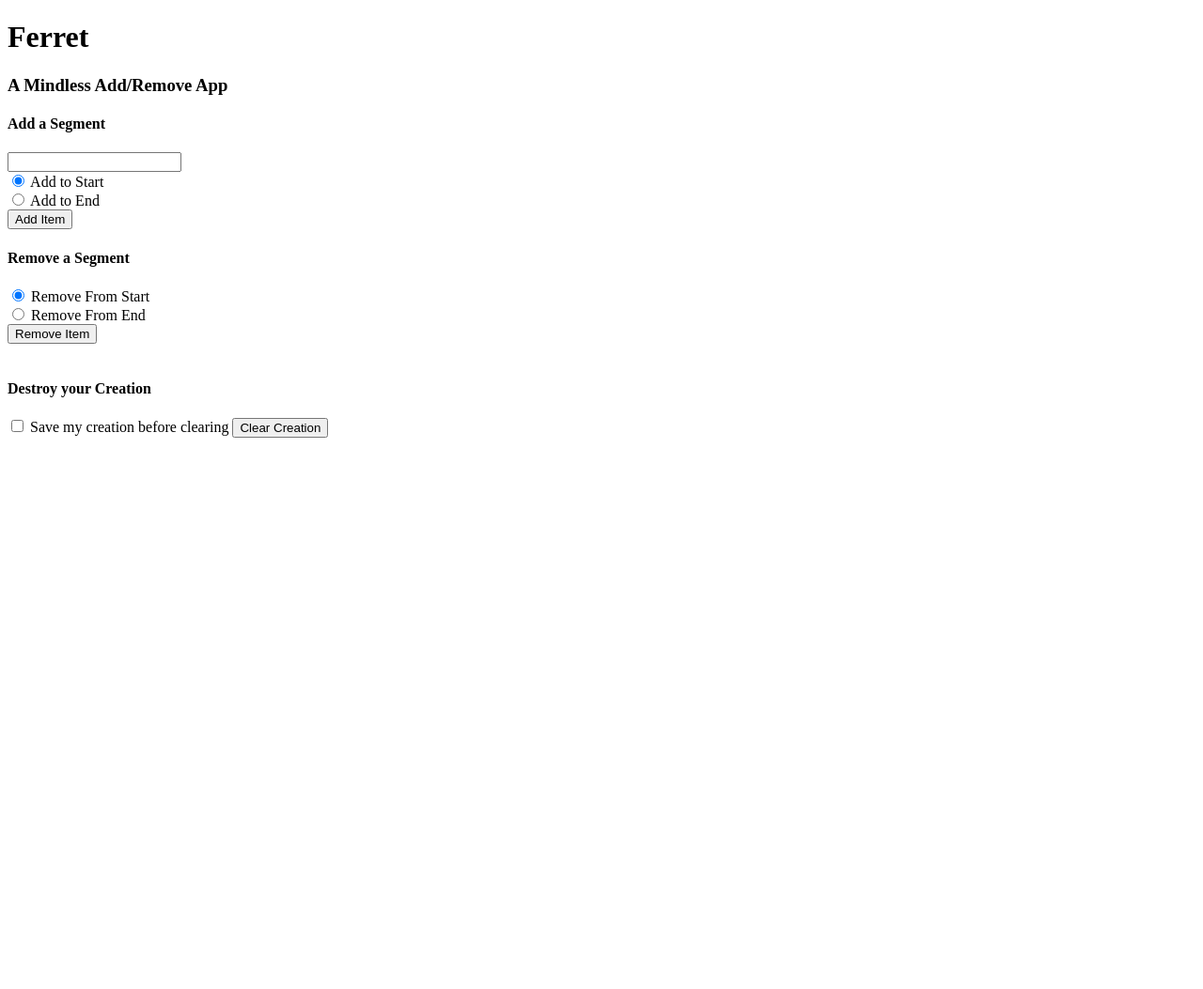
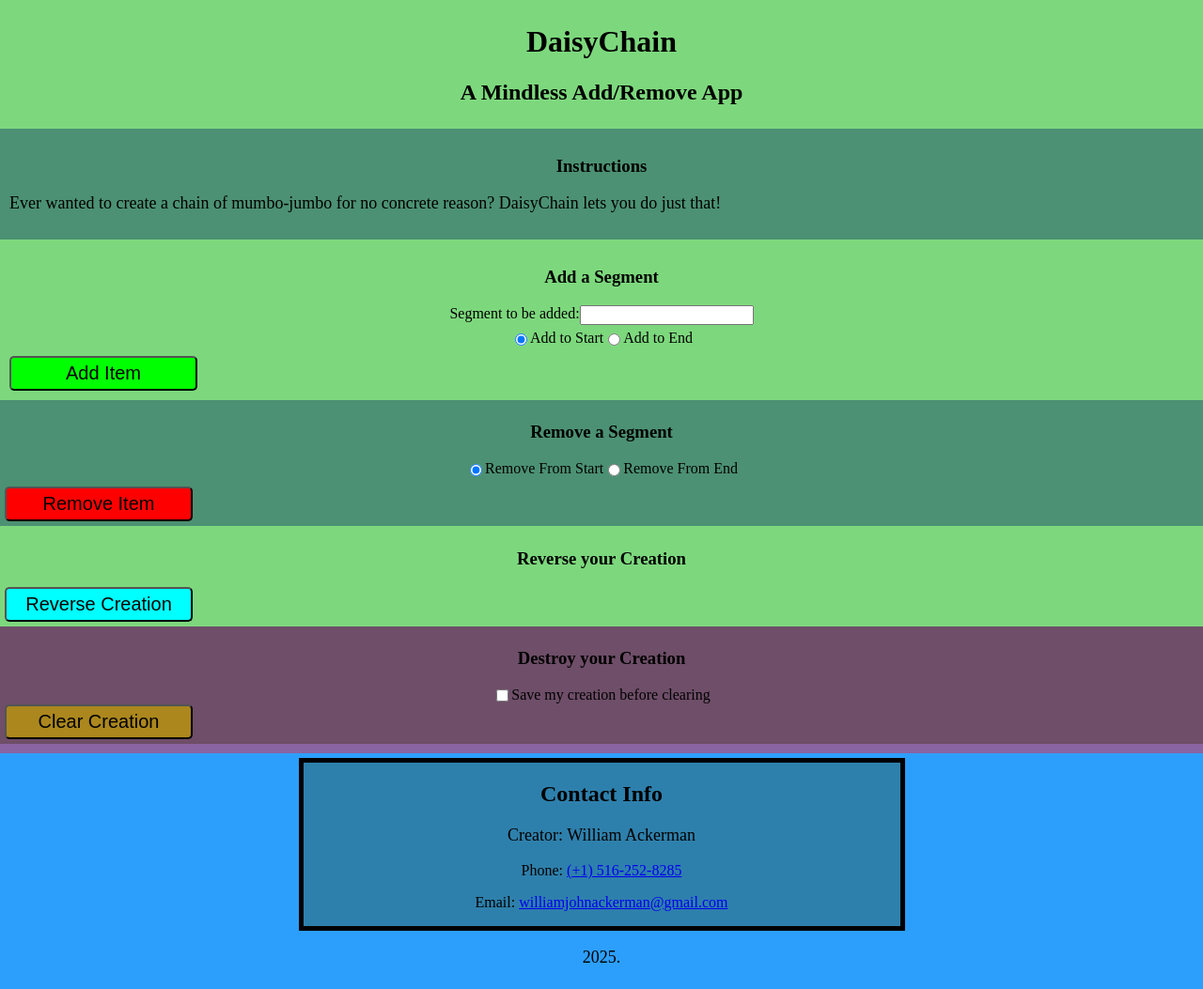
Before and after one commit to WilliamAckerman/DaisyChain, a plain HTML site: page index.html in a window 1280 px wide. Shown: the whole page at 94% size. Before the commit the page ends 800 px from the top, so only its background shows below. Drawn offline with Linux system fonts and the light colour scheme.

Commit message:
Name currently changed to DaisyChain

```diff
--- a/index.html
+++ b/index.html
@@ -3,47 +3,83 @@
     <head>
         <meta charset="UTF-8">
         <meta name="viewport" content="width=device-width, initial-scale=1.0">
-        <title>Ferret - A Mindless Add/Remove App</title>
+        <title>DaisyChain - A Mindless Add/Remove App</title>
         <link rel="stylesheet" href="style.css">
     </head>
     <body>
-        <h1>Ferret</h1>
-        <h3>A Mindless Add/Remove App</h3>
+        <header id="header" class="first-color">
+            <h1>DaisyChain</h1>
+            <h2>A Mindless Add/Remove App</h2>
+        </header>
+
+        <section id="instructions" class="second-color">
+            <div class="window">
+                <h3>Instructions</h3>
+                <p class="notice">Ever wanted to create a chain of mumbo-jumbo for no concrete reason? DaisyChain lets you do just that!</p>
+            </div>
+        </section>
+
         <div id="creature"></div>
 
-        <h4>Add a Segment</h4>
+        <section id="addSegment" class="first-color">
+            <div class="window">
+                <h3>Add a Segment</h3>
                 <form id="addForm">
-            <input id="segment" required />
-            <br />
+                    <div class="box">
+                        <label for="segment">Segment to be added: </label>
+                        <input type="text" id="segment" required />
+                    </div>
+                    <div class="box">
+                        <input type="radio" id="addToStart" name="whereToAdd" checked> Add to Start
+                        <input type="radio" id="addToEnd" name="whereToAdd"> Add to End
+                    </div>
+                    <button id="addButton" type="submit" class="actionBtn">Add Item</button>
+                </form>
+            </div>
+        </section>
 
-            <input type="radio" id="addToStart" name="whereToAdd" checked> Add to Start
-            <br />
-            <input type="radio" id="addToEnd" name="whereToAdd"> Add to End
-            <br />
-            <button id="addButton" type="submit">Add Item</button>
-        </form>
-
-        <h4>Remove a Segment</h4>
+        <section id="removeSegment" class="second-color">
+            <h3>Remove a Segment</h3>
             <form id="removeForm">
+                <div class="box">
                     <input type="radio" id="removeFromStart" name="whereToRemove" checked>
                     <label for="removeFromStart">Remove From Start</label>
-            <br />
                     <input type="radio" id="removeFromEnd" name="whereToRemove">
                     <label for="removeFromEnd">Remove From End</label>
-            <br />
-            <button id="removeButton" type="submit">Remove Item</button>
+                </div>
+                <button id="removeButton" type="submit" class="actionBtn">Remove Item</button>
             </form>
+        </section>
 
-        <br />
+        <section id="reverseCreation" class="first-color">
+            <h3>Reverse your Creation</h3>
+            <button id="reverseButton" type="submit">Reverse Creation</button>
+        </section>
 
-        <h4>Destroy your Creation</h4>
+        <section id="destroyCreation" class="fourth-color">
+            <h3>Destroy your Creation</h3>
+            <div class="box">
                 <input type="checkbox" id="save" name="save" value="save" /> Save my creation before clearing
+            </div>
             <button id="clearButton" type="submit">Clear Creation</button>
+        </section>
 
+        <section id="graveyardSection" class="third-color">
             <div id="graveyard" style="display: none">
                 <h2>Graveyard</h2>
                 <div id="creations"></div>
             </div>
+        </section>
+
+        <footer id="footer" style="background-color: rgb(44, 159, 253)">
+            <div style="border: solid black; border-width: 5px; background-color: rgb(46, 128, 172); width: 50%; margin: 0 auto">
+                <h2>Contact Info</h2>
+                <p class="notice">Creator: William Ackerman</p>
+                <p class="contact">Phone: <a href="tel:+15162528285">(+1) 516-252-8285</a></p>
+                <p class="contact">Email: <a href="mailto:williamjohnackerman@gmail.com">williamjohnackerman@gmail.com</a></p>
+            </div>
+            <p class="notice">2025.</p>
+        </footer>
     </body>
     <script src="script.js"></script>
 </html>
--- a/script.js
+++ b/script.js
@@ -1,52 +1,79 @@
-const creature = document.getElementById('creature');
+const creature = document.getElementById('creature'); // Displays the "creature" the user creates
 
-let ferret = [];
-let deceased = ["", "", "", "", ""];
+let ferret = []; // Holds the elements that make up the current creation
+let deceased = ["", "", "", "", ""]; // Used to hold the five most recent creations
 
-const addToEnd = document.getElementById('addToEnd');
-const removeFromEnd = document.getElementById('removeFromEnd');
+const addToEnd = document.getElementById('addToEnd'); // Add to end radio button
+const removeFromEnd = document.getElementById('removeFromEnd'); // Remove from end radio button
 
-const save = document.getElementById('save');
+const save = document.getElementById('save'); // Checkbox with the id of "save"
 
 const segment = document.getElementById('segment');
-const addButton = document.getElementById('addButton');
-const removeButton = document.getElementById('removeButton');
-const clearButton = document.getElementById('clearButton');
+const addButton = document.getElementById('addButton'); // Button used to add a segment to the ferret array
+const removeButton = document.getElementById('removeButton'); // Button used to remove a segment from the ferret array
+const reverseButton = document.getElementById('reverseButton');
+const clearButton = document.getElementById('clearButton'); // Button used to clear the ferret array
 
-const graveyard = document.getElementById('graveyard');
-const creations = document.getElementById('creations');
+const graveyard = document.getElementById('graveyard'); // Used to store the five most recently saved deleted creations
+const creations = document.getElementById('creations'); // Stores the five most recently saved deleted creations
 
 addButton.addEventListener('click', (e) => {
-    if(addToEnd.checked) {
-        ferret.push(segment.value);
+    if(segment.value.trim()) { // Ensures an empty value is not being entered
+        if(addToEnd.checked) { // Executes if the "Add to End" radio button is checked when the "Add Item" button is clicked
+            ferret.push(segment.value); // Adds the element to the end of the ferret array
+        } else { // Executes if the "Add to Start" radio button is checked when the "Add Item" button is clicked
+            ferret.unshift(segment.value); // Adds the element to the beginning of the ferret array
+        }
     } else {
-        ferret.unshift(segment.value);
+        alert("Please type in a segment to be added.");
     }
-    creature.innerText = ferret.join(" => ");
+    creature.innerHTML = `<p class="creature">${ferret.join("=>")}</p>`; // Updates the creature to hold the new ferret array contents
+    segment.value = "";
+    e.preventDefault(); // Used to prevent page refreshing
+});
+
+removeButton.addEventListener('click', (e) => {
+    if (ferret.length > 0) {
+        if(removeFromEnd.checked) { // Executes if the "Remove From End" radio button is checked when the "Remove Item" button is clicked
+            ferret.pop(); // Removes the element at the end of the ferret array
+        } else { // Executes if the "Remove From Start" radio button is checked when the "Remove Item" button is clicked
+            ferret.shift(); // Removes the element at the beginning of the ferret array
+        }
+
+        if (ferret.length > 0) {
+            creature.innerHTML = `<p class="creature">${ferret.join("=>")}</p>`;
+        } else {
+            creature.innerHTML = "";
+        }
+    }
+    else {
+        alert("No items to be removed - add some items first!");
+    }
     e.preventDefault();
 });
 
-removeButton.addEventListener('click', (e) => {
-    if(removeFromEnd.checked) {
-        ferret.pop();
+reverseButton.addEventListener('click', (e) => {
+    if (ferret.length > 0) {
+        ferret = ferret.reverse();
+        creature.innerHTML = `<p class="creature">${ferret.join("=>")}</p>`;
     } else {
-        ferret.shift();
+        alert("No creature to be reversed - add some items first!");
     }
-    creature.innerText = ferret.join(" => ");
     e.preventDefault();
 });
 
 clearButton.addEventListener('click', (e) => {
     if(save.checked && ferret.join(" => ").trim()) {
-        deceased.unshift(ferret.join(" => "));
-        deceased.pop();
-        graveyard.style.display = 'block';
-        creations.innerHTML = "<p>The <strong>five most recent</strong> saved creations are recorded here.</p>";
+        deceased.unshift(ferret.join(" => ")); // Adds the newest creation to the start of the deceased array
+        deceased.pop(); // Gets rid of the oldest creation
+        graveyard.style.display = 'block'; // This causes the "graveyard" section to now be displayed
+        creations.innerHTML = `<p class="notice">The <strong>five most recent</strong> saved creations are recorded here.</p>`;
         for(let i = 0; i < deceased.length; i++) {
-            creations.innerHTML += `${deceased[i]}<br /><br />`;
+            creations.innerHTML += `<p class="creature">${deceased[i]}</p><br />`;
         }
+        alert("Creation saved to graveyard!");
     }
-    creature.innerText = "";
+    creature.innerText = ""; // Resets the "creature"
     ferret.length = 0; // Help from FCC
     e.preventDefault();
 });
--- a/style.css
+++ b/style.css
@@ -0,0 +1,92 @@
+/* Color scheme from https://www.shecodes.io/palettes/1267 */
+/* (Slightly modified) */
+.first-color {
+	background: #7dd87d;
+}
+
+.second-color {
+	background: #4c9173;
+}
+
+.third-color {
+	background: #8964a2;
+}
+
+.fourth-color {
+	background: #6e4e68;
+}
+
+h1, h2, h3 {
+    text-align: center;
+}
+
+body {
+    margin: 0 0 0 0;
+}
+
+header, footer, section {
+    padding: 5px;
+}
+
+.window {
+    padding: 5px;
+    margin: 0 auto;
+}
+
+.box {
+    display: flex;
+    justify-content: center;
+}
+
+.creature {
+    text-align: center;
+    font-size: 24px;
+}
+
+.notice {
+    font-size: 18px;
+}
+
+button {
+    border-radius: 5px;
+    padding: 5px;
+    width: 40%;
+    max-width: 200px;
+    font-size: 20px;
+}
+
+button:hover {
+    cursor: pointer;
+}
+
+#addButton {
+    background-color: lime;
+}
+
+#removeButton {
+    background-color: red;
+}
+
+#reverseButton {
+    background-color: cyan;
+}
+
+#clearButton {
+    background-color: rgb(171, 135, 30);
+}
+
+#segment {
+    margin-bottom: 5px;
+}
+
+.actionBtn {
+    margin-top: 10px;
+}
+
+footer {
+    text-align: center;
+}
+
+.contact {
+    font-size: 16px;
+}
```
Also changed, not shown: credits.txt. Lines whose indentation alone changed are shown as unchanged.
